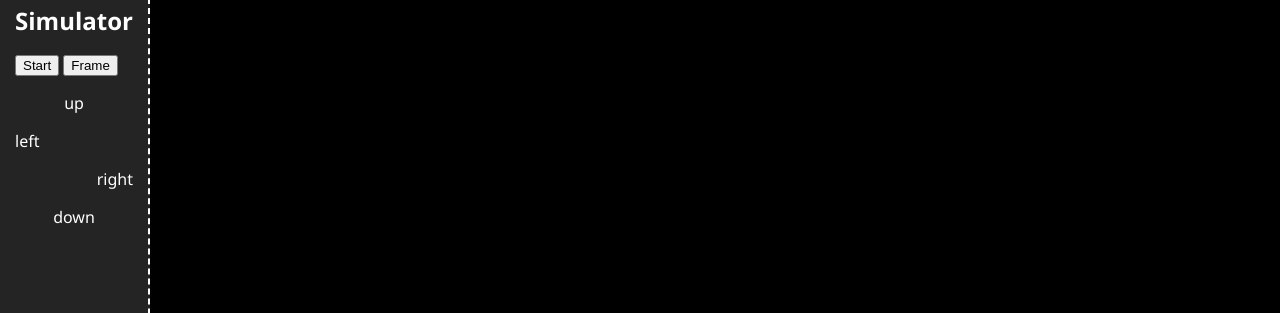
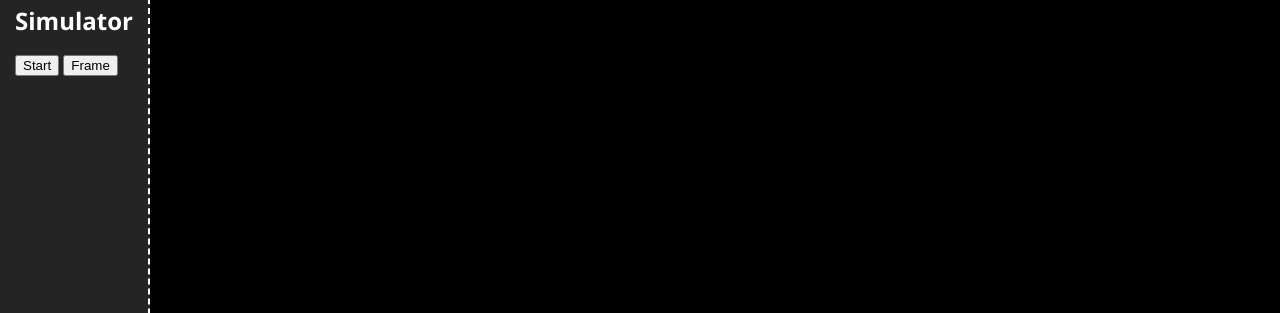
Before and after one commit to alastairrosso/alastairrosso.github.io, a Jekyll site: the page built from works/work_2/work_2.html, in a window 1280 px wide. Shown: the part 155-468 px from the top of the page. Built offline with Jekyll 4.4.1, drawn with Linux system fonts in a browser that asks for light colours.

Commit message:
W2: Remove unused paragraph elements (from debugging)

```diff
--- a/works/work_2/work_2.html
+++ b/works/work_2/work_2.html
@@ -10,11 +10,6 @@ title: Eulerian Fluid Simulator
 
         <button class="work-button" onclick="togglePause();" id="pause-button">Start</button>
         <button class="work-button" onclick="toggleFrame();">Frame</button>
-
-        <p id="v_up" style="text-align: center;">up</p>
-        <p id="u_left" style="text-align: left;">left</p>
-        <p id="u_right" style="text-align: right;">right</p>
-        <p id="v_down" style="text-align: center;">down</p>
     </div>
 
     <canvas id="myCanvas" oncontextmenu="return false;"></canvas>
```
